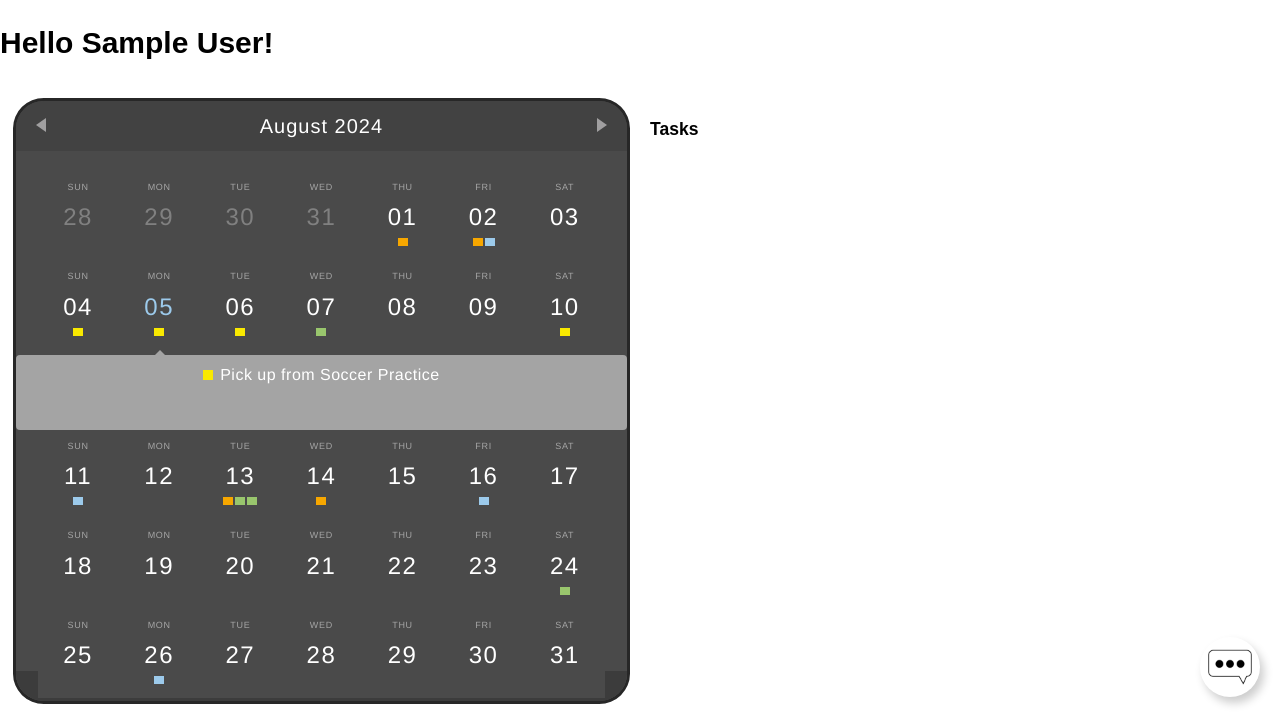
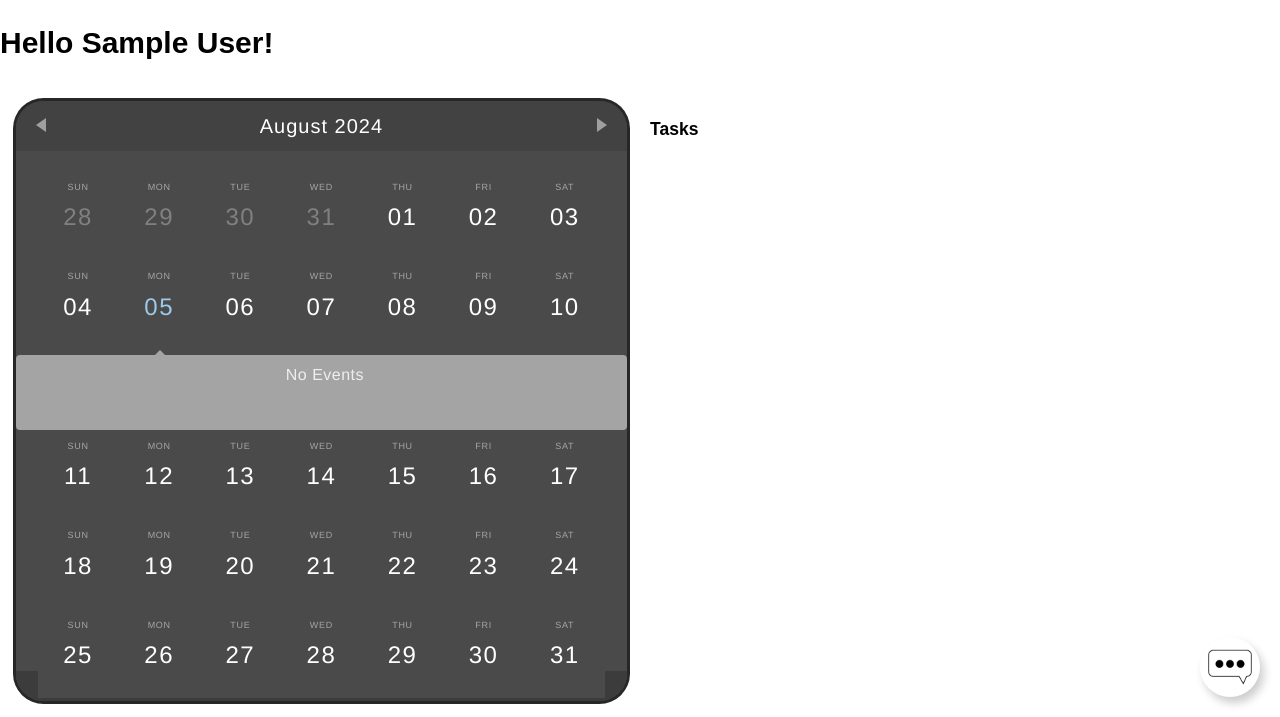
Before and after one commit to ShatakshiRanjan/JIOWebDesign, a Flask app: page /dashboard in a window 1280 px wide. Shown: the part 83-800 px from the top of the page. Run offline with Flask 3, Linux system fonts and the light colour scheme; the visitor is signed in with stand-in values (Sample User, id 1); data comes from the database, SQL or seed files in the repository; data that the repository does not hold is empty; some libraries are stand-ins or nearby versions.

Commit message:
still nothing

```diff
--- a/Flask/Main.py
+++ b/Flask/Main.py
@@ -110,23 +110,33 @@ def nextpage():
     """, (user_id,))
     tasks = cursor.fetchall()
 
-    # Convert timedelta objects to strings
-    for task in tasks:
-        if isinstance(task['dateOfTaskStart'], timedelta):
-            task['dateOfTaskStart'] = str(task['dateOfTaskStart'])
-        if isinstance(task['dateOfTaskEnd'], timedelta):
-            task['dateOfTaskEnd'] = str(task['dateOfTaskEnd'])
-        if isinstance(task['dueDate'], timedelta):
-            task['dueDate'] = str(task['dueDate'])
-        if isinstance(task['dueTime'], timedelta):
-            task['dueTime'] = str(task['dueTime'])
-
     cursor.close()
 
+    # Convert tasks into the format expected by the calendar script
+    events = []
+    for task in tasks:
+        if task['type'] == 'task':
+            start_date = task['dateOfTaskStart']
+            events.append({
+                'eventName': task['task'],
+                'calendar': task['project_name'],
+                'date': start_date.isoformat() if start_date else None,
+                'color': 'orange'  # Customize color as needed
+            })
+        elif task['type'] == 'event':
+            due_date = task['dueDate']
+            events.append({
+                'eventName': task['task'],
+                'calendar': task['project_name'],
+                'date': due_date.isoformat() if due_date else None,
+                'color': 'blue'  # Customize color as needed
+            })
+
     if first_name:
-        return render_template('dashboard.html', first_name=first_name, tasks=tasks)
+        return render_template('dashboard.html', first_name=first_name, events=events)
 
     return redirect(url_for('login'))
+
 
 @app.route('/task')
 def task():
--- a/Flask/Static/calendar.js
+++ b/Flask/Static/calendar.js
@@ -3,7 +3,10 @@
 
     function Calendar(selector, events) {
         this.el = document.querySelector(selector);
-      this.events = events;
+        this.events = events.map(function(ev) {
+            ev.date = moment(ev.date);
+            return ev;
+        });
         this.current = moment().date(1);
         this.draw();
         var current = document.querySelector('.today');
@@ -46,7 +49,7 @@
         var self = this;
 
         this.events.forEach(function(ev) {
-          ev.date = self.current.clone().date(Math.random() * (29 - 1) + 1);
+            ev.date = self.current.clone().date(ev.date.date());
         });
 
         if (this.month) {
@@ -264,29 +267,7 @@
     }
   }();
 
-!function() {
-  var data = [
-      { eventName: 'Lunch Meeting w/ Mark', calendar: 'Work', color: 'orange' },
-      { eventName: 'Interview - Jr. Web Developer', calendar: 'Work', color: 'orange' },
-      { eventName: 'Demo New App to the Board', calendar: 'Work', color: 'orange' },
-      { eventName: 'Dinner w/ Marketing', calendar: 'Work', color: 'orange' },
-      { eventName: 'Game vs Portland', calendar: 'Sports', color: 'blue' },
-      { eventName: 'Game vs Houston', calendar: 'Sports', color: 'blue' },
-      { eventName: 'Game vs Denver', calendar: 'Sports', color: 'blue' },
-      { eventName: 'Game vs San Diego', calendar: 'Sports', color: 'blue' },
-      { eventName: 'School Play', calendar: 'Kids', color: 'yellow' },
-      { eventName: 'Parent/Teacher Conference', calendar: 'Kids', color: 'yellow' },
-      { eventName: 'Pick up from Soccer Practice', calendar: 'Kids', color: 'yellow' },
-      { eventName: 'Ice Cream Night', calendar: 'Kids', color: 'yellow' },
-      { eventName: 'Free Tamale Night', calendar: 'Other', color: 'green' },
-      { eventName: 'Bowling Team', calendar: 'Other', color: 'green' },
-      { eventName: 'Teach Kids to Code', calendar: 'Other', color: 'green' },
-      { eventName: 'Startup Weekend', calendar: 'Other', color: 'green' }
-  ];
-
-  function addDate(ev) {
-      // Function to add date to events, if needed
-  }
-
-  var calendar = new Calendar('#calendar', data);
-}();
+  document.addEventListener('DOMContentLoaded', function() {
+    var events = JSON.parse('{{ events | tojson | safe }}');
+    var calendar = new Calendar('#calendar', events);
+  });
--- a/Flask/Templates/dashboard.html
+++ b/Flask/Templates/dashboard.html
@@ -5,7 +5,6 @@
     <meta name="viewport" content="width=device-width, initial-scale=1.0">
     <link rel="stylesheet" href="{{ url_for('static', filename='idex.css') }}">
     <link rel="stylesheet" href="{{ url_for('static', filename='style.css') }}">
-    <script src="{{ url_for('static', filename='idex.js') }}" defer></script>
     <script src="{{ url_for('static', filename='moment.min.js') }}" defer></script>
     <script src="{{ url_for('static', filename='calendar.js') }}" defer></script>
     <title>Dashboard</title>
@@ -87,5 +86,12 @@
     <a href="{{ url_for('discussion_board') }}" id="fixed-round-button">
         <img src="{{ url_for('static', filename='images/chat.png') }}" alt="Button Image">
     </a>
+    <script>
+        var events = {{ events | tojson }};
+        document.addEventListener('DOMContentLoaded', function() {
+            var calendar = new Calendar('#calendar', events);
+        });
+    </script>
+    <script src="{{ url_for('static', filename='idex.js') }}" defer></script>
 </body>
 </html>
```
Lines whose indentation alone changed are shown as unchanged.
